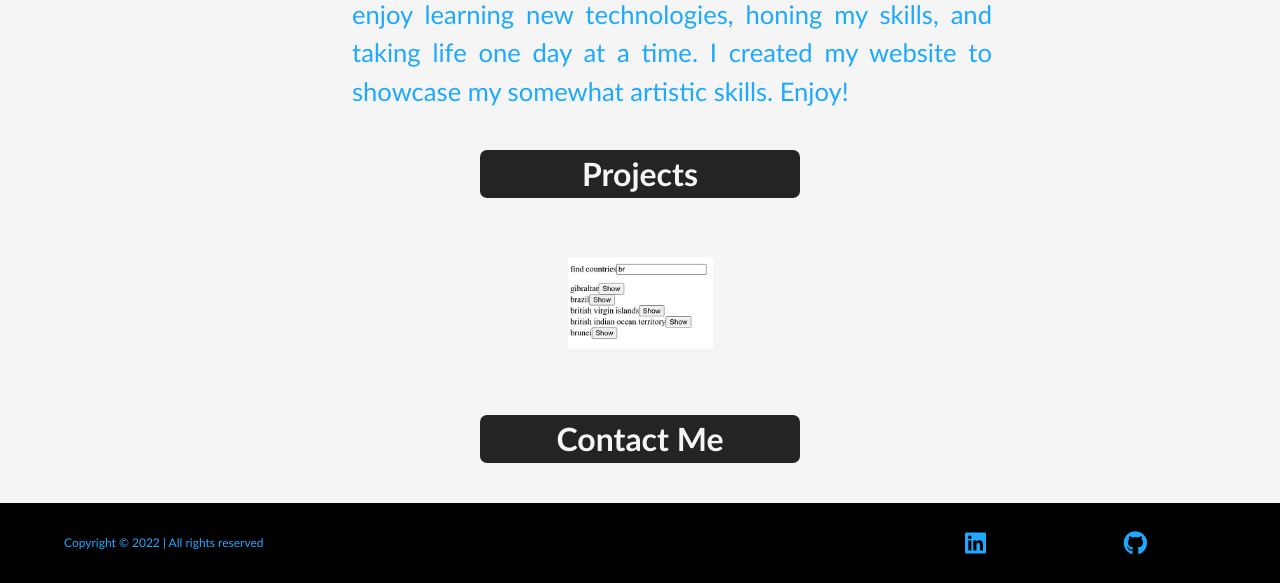
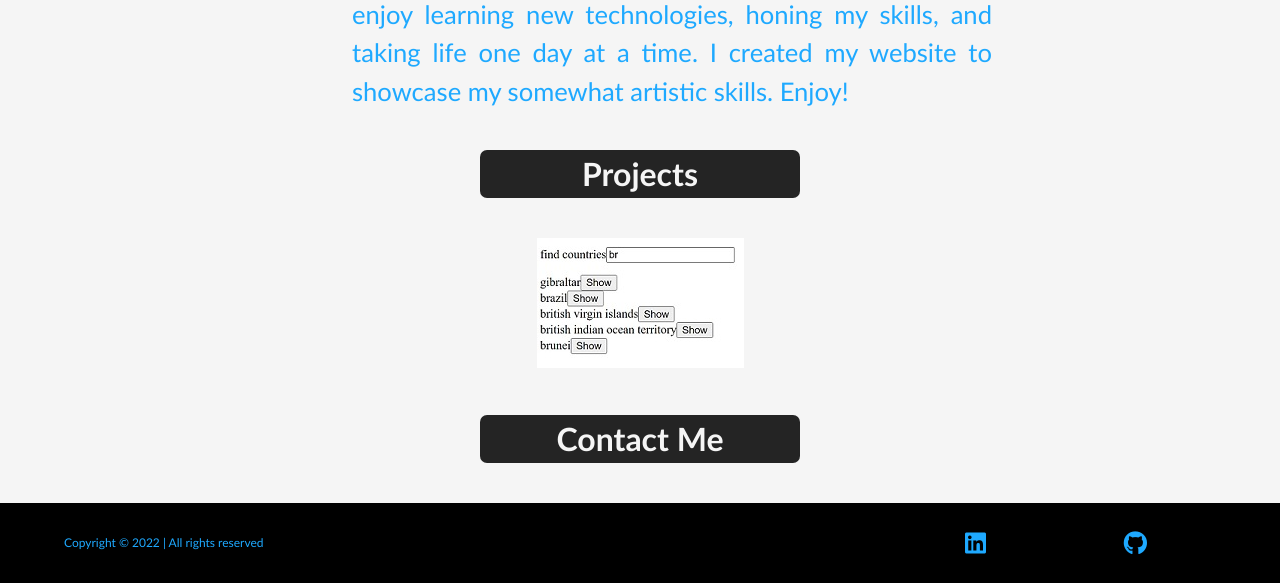
Before and after one commit to LeftHandedKid/Portfolio, a PHP site: page / in a window 1280 px wide. Shown: the part 1446-2029 px from the top of the page. Run offline with PHP 8.4, Linux system fonts and the light colour scheme.

Commit message:
added another project img and changed scale of img

```diff
--- a/style.css
+++ b/style.css
@@ -503,10 +503,10 @@ Projects
     }
 
     .article-projects img {
-        /* transform rewrites the z-index so position relative is important to use,to control the z-index again.this lets the images stay below the menu when the menu is being used */
+        /* transform rewrites the z-index so position relative is important to use,to control the z-index again. this lets the images stay below the menu when the menu is being used */
         position: relative;
         z-index: -1;
-        transform: scale(0.7, 0.7);
+        /* transform: scale(0.8, 0.8); */
     }
 
     .article-projects a:hover {
```
Also changed, not shown: images/Web capture_14-8-2022_1990_fetch-countries-data-app.netlify.app.jpeg (added).
